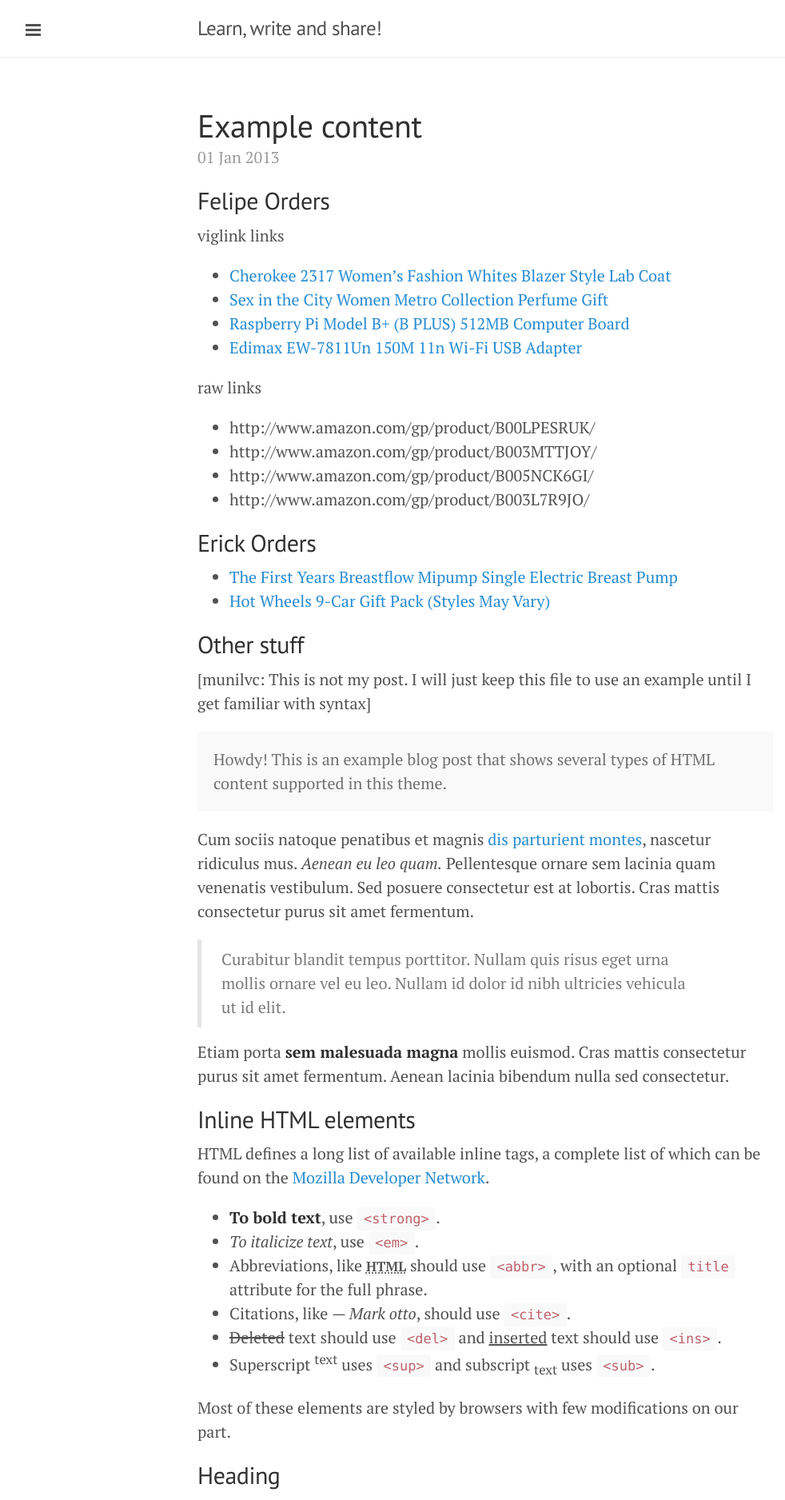
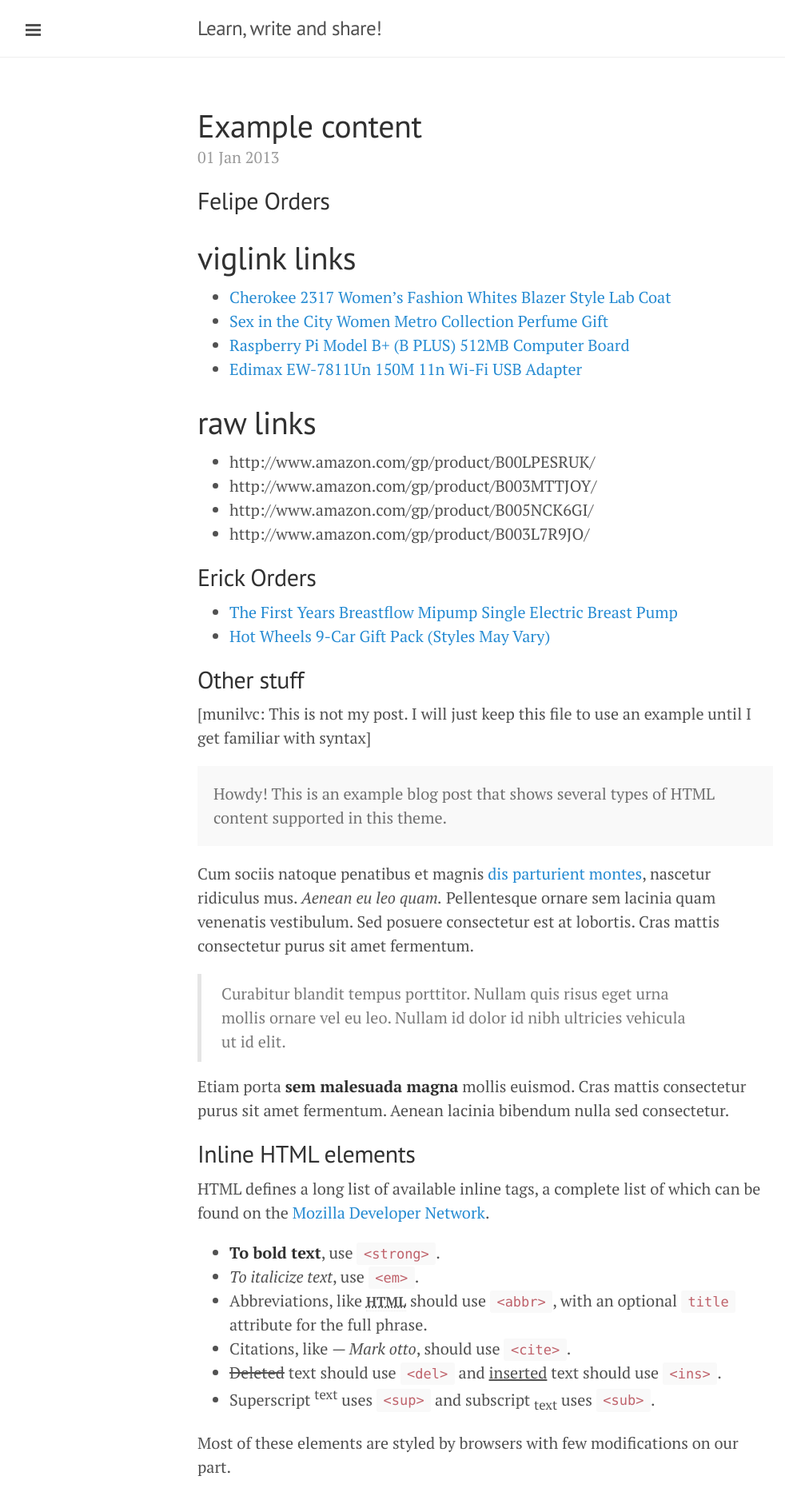
Before and after one commit to munilvc/munilvc.github.io, a Jekyll site: the page built from _posts/2013-01-01-example-content.md, in a window 1280 px wide. Shown: the top 1876 px of the page at 80% size, without its empty margins (1-983 px from the left). Built offline with Jekyll 4.4.1, drawn with Linux system fonts in a browser that asks for light colours; Markdown is read by kramdown in place of the engine named in the settings; comment, search, counter and statistics services are not loaded.

```diff
--- a/_posts/2013-01-01-example-content.md
+++ b/_posts/2013-01-01-example-content.md
@@ -5,13 +5,13 @@ title: Example content
 
 ##Felipe Orders
 
-viglink links
+#viglink links
 - <a href="http://redirect.viglink.com?key=6ff2274896c87f60f3d05d9937858af7&u=http%3A%2F%2Fwww.amazon.com%2Fgp%2Fproduct%2FB003L7R9JO%2F" target="_blank">Cherokee 2317 Women's Fashion Whites Blazer Style Lab Coat</a>
 - <a href="http://redirect.viglink.com?key=6ff2274896c87f60f3d05d9937858af7&u=http%3A%2F%2Fwww.amazon.com%2Fgp%2Fproduct%2FB005NCK6GI%2F" target="_blank">Sex in the City Women Metro Collection Perfume Gift </a>
 - <a href="http://redirect.viglink.com?key=6ff2274896c87f60f3d05d9937858af7&u=http%3A%2F%2Fwww.amazon.com%2Fgp%2Fproduct%2FB00LPESRUK%2F" target="_blank">Raspberry Pi Model B+ (B PLUS) 512MB Computer Board</a>
 - <a href="http://redirect.viglink.com?key=6ff2274896c87f60f3d05d9937858af7&u=http%3A%2F%2Fwww.amazon.com%2Fgp%2Fproduct%2FB003MTTJOY%2F" target="_blank">Edimax EW-7811Un 150M 11n Wi-Fi USB Adapter</a>
 
-raw links
+#raw links
 - http://www.amazon.com/gp/product/B00LPESRUK/
 - http://www.amazon.com/gp/product/B003MTTJOY/
 - http://www.amazon.com/gp/product/B005NCK6GI/
```
